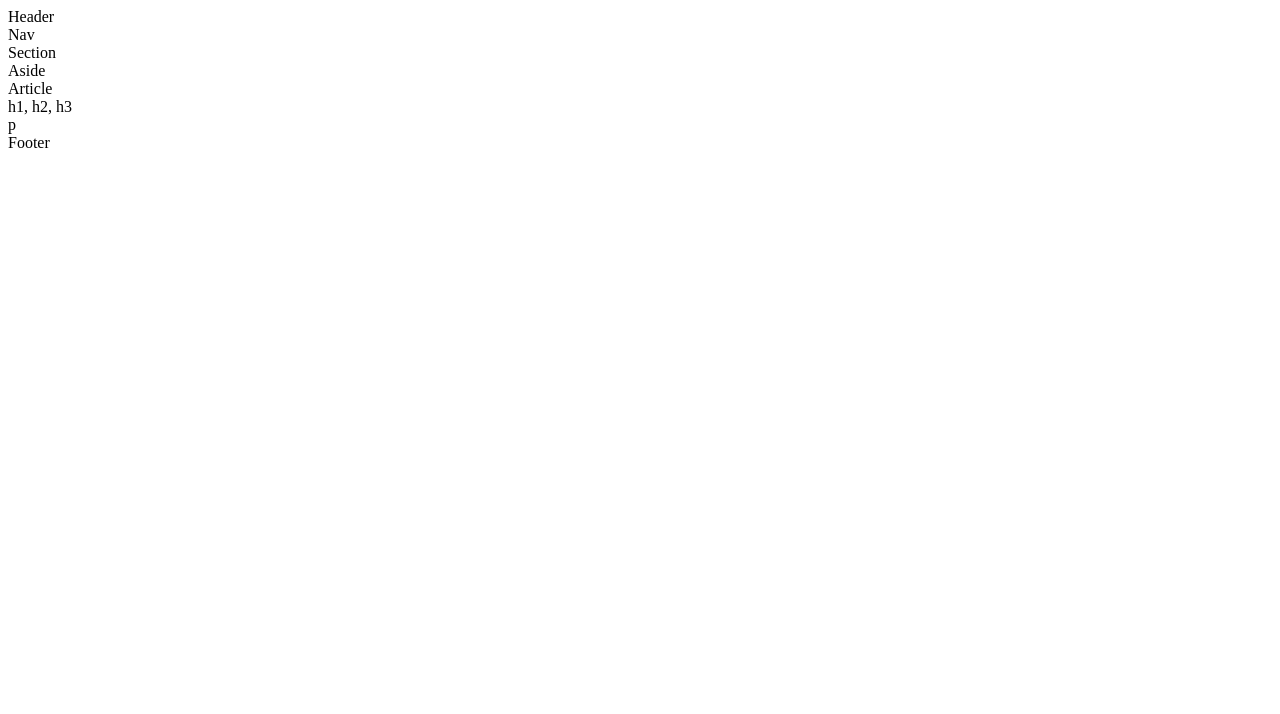
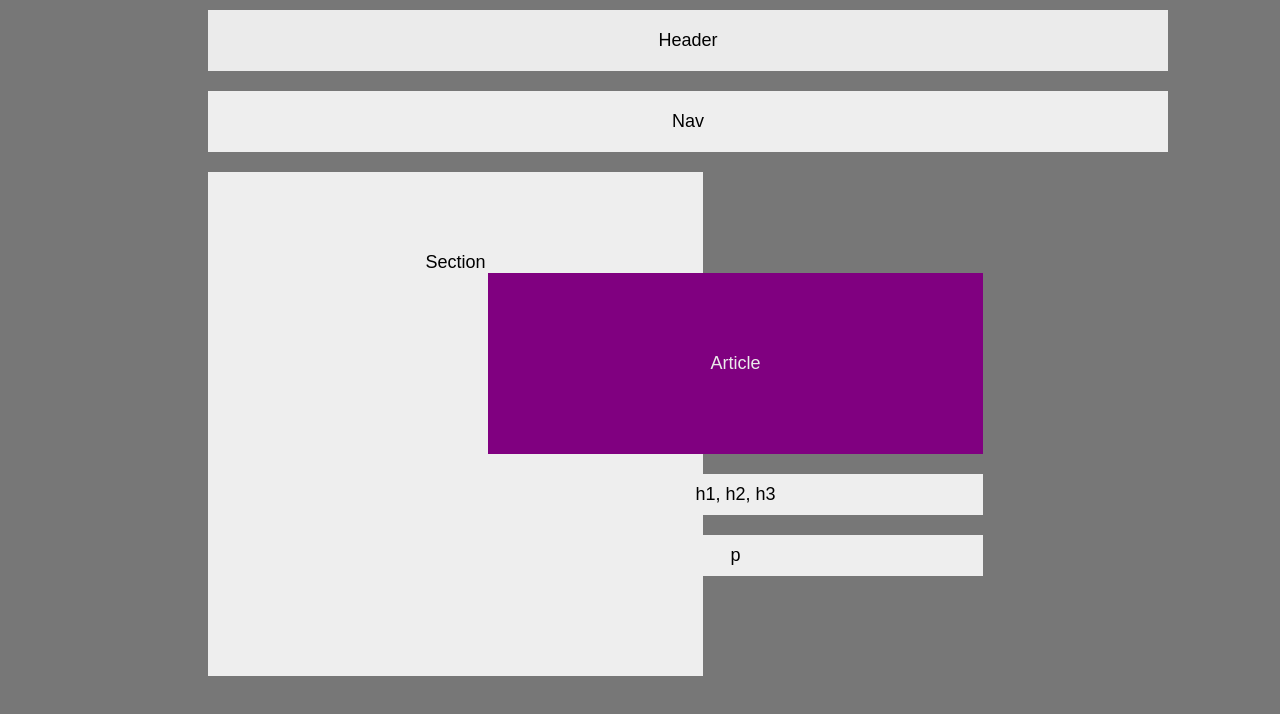
Before and after one commit to ogriff17/HW-Wireframe, a plain HTML site: page index.html in a window 1280 px wide. Drawn offline with Linux system fonts and the light colour scheme.

Commit message:
Latest changes

```diff
--- /dev/null
+++ b/Copy of original code.css
@@ -0,0 +1,98 @@
+box-sizing: border-box;
+    text-align:center;
+}
+
+body {
+    Font-size:24 px;
+    color:#777;
+    background:#777;
+    width:960px;
+    margin:40px;
+    font-family: Arial, Helvetica, sans-serif;
+    font-size:18px;
+
+}
+header {
+    padding:20px;
+    margin-top: 50px;
+    margin-bottom:20px;
+    color:#ebebeb ;
+    background:#;
+    width:100%;
+
+}
+
+section{
+   padding:10px;
+   margin-bottom:20px;
+   color:black;
+   background:#eee;
+   width:495px;
+}
+
+#firstName {
+    padding:20px;
+    margin-bottom:20px;
+    margin-top:20px;
+    color:black ;
+    background:#eee;
+}
+
+#section{
+    padding:20px;
+    margin-bottom:20px;
+    color:black;
+    background:#eee;
+    float:left;
+    width:40%;
+    height:250px;
+    border:25px;
+    z-index:-20px;
+}
+
+#article {
+    clear:both;
+    overflow:auto;
+    text-align:left;
+    padding:20px;
+    margin-bottom:20px;
+    color:#ebebeb;
+    background:#777;
+    z-index:30px;
+}
+ #heading {
+    padding:15px;
+    margin-bottom:20px;
+    color:black;
+    background:#eee;
+    width:20%;
+ }
+
+ #paragraph {
+    padding:15px;
+    margin-bottom:20px;
+    color:black;
+    background:#eee;
+    width:20%;
+ }
+
+ #aside {
+    padding:20px;
+    margin-bottom:20px;
+    color:black;
+    background:#eee;
+    box-sizing: 50%;
+    float:right;
+    width:40%;
+    height:250px;
+    border:25px;
+ }
+
+ footer {
+    clear:both;
+    padding:20px;
+    margin-bottom:20px;
+    color:black ;
+    background:#eee;
+    width:100%;
+ }
--- a/index.html
+++ b/index.html
@@ -3,37 +3,48 @@
     <head>
         <title>HW-Wireframe</title>
         <link rel="stylesheet" type="text/css" href="style.css">
+        <div id="page">
     </head>
 <body>
 <header>
     Header
 </header>
 
-    <section id="firstName">
-       Nav
-    </section>
+    <nav id="nav">
+    Nav
+    </nav>
 
-     <section id="middleName">
-         Section
-        </section>
+    <div id="cont-section">
 
-        <section id="asideName">
-            Aside
-        </section>
+<section id="section">
+      Section
+      <div id="cont-article">
+<!---Fix this first purple article and the white section-->
+        <section id="article">
+          Article
+         </section>
 
-         <section id="articleName">
-             Article
-            </section>
+          <section id="heading">
+              h1, h2, h3
+             </section>
 
-             <section id="headingName">
-                 h1, h2, h3
+             <section id="paragraph">
+                 p
+             </section>
+     </section>
+
+     </div>
+
+            </div>
+
+                <!-- <section id="aside">
+                Aside
                 </section>
 
-                <section id="paragraphName">
-                    p
-                </section>
-            <footer>
-                Footer
-            </footer>
+             <footer>
+                 Footer
+             </footer> -->
+
+            </div>
  </body>
 </html>
--- a/style.css
+++ b/style.css
@@ -1 +1,83 @@
-hello
+* {
+    box-sizing: border-box;
+    text-align:center;
+}
+
+body {
+    font-family: Arial, Helvetica, sans-serif;
+    color:#777;
+    background:#777;
+    width:960px;
+    font-size:18px;
+
+}
+header {
+    padding:20px;
+    margin-top:10px;
+    margin-bottom:20px;
+    color:black;
+    background:#ebebeb;
+    width:100%;
+    margin-left:200px;
+}
+
+nav {
+   padding:10px;
+   margin-bottom:20px;
+   color:black;
+   background:#eee;
+   width:495px;
+   margin-left:200px;
+}
+
+section {
+   padding:10px;
+   margin-bottom:20px;
+   color:black;
+   background:#eee;
+   width:495px;
+   margin-left:200px;
+}
+
+footer{
+    background: #ebebeb;
+    color:black;
+    width:960px;
+    margin-left:200px;
+    padding:20px;
+}
+
+#nav {
+    padding:20px;
+    margin-bottom:20px;
+    margin-top:20px;
+    color:black ;
+    background:#eee;
+    width:100%;
+}
+
+#section {
+    padding:80px;
+    margin-bottom:20px;
+    color:black;
+    background:#eee;
+    float:left;
+    z-index:-20px;
+}
+#aside {
+    padding:20px;
+    margin-bottom:20px;
+    color:black;
+    background:#eee;
+    float: right;
+    }
+
+#article {
+    clear:both;
+    overflow:auto;
+    text-align:left;
+    padding:80px;
+    text-align:center;
+    color:#ebebeb;
+    background:purple;
+}
```
Also changed, not shown: original HTML.html (added, +26 -0 lines).
